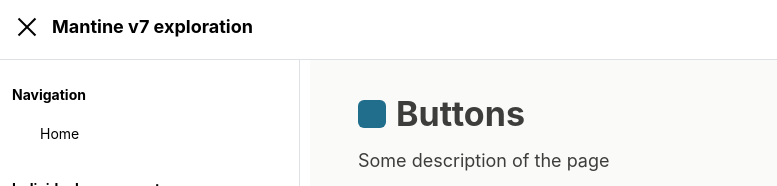
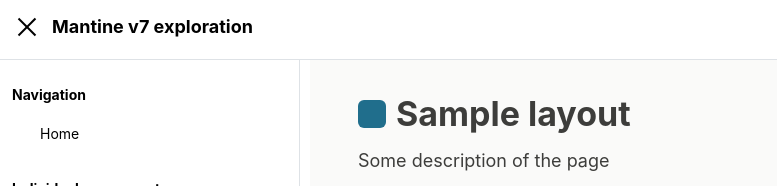
Before and after one commit to goodhuman-me/mantine-demo, a React (Vite) app: page /SampleLayout in a window 1280 px wide. Shown: the top 186 px of the page, without its empty margins (0-777 px from the left). Built offline with nearby package versions, Linux system fonts and the light colour scheme; some icons are missing.

Commit message:
fix: Updated sample layout title

```diff
--- a/src/pages/SampleLayoutPage.tsx
+++ b/src/pages/SampleLayoutPage.tsx
@@ -4,7 +4,7 @@
 
 export default function SampleLayout() {
   return (
-    <DefaultLayout title="Buttons" subtitle="Some description of the page">
+    <DefaultLayout title="Sample layout" subtitle="Some description of the page">
       <Content.Section title="Section title">
         <Content.Text>Some description here. More text to be filled here.</Content.Text>
         <Content.Area>
```
